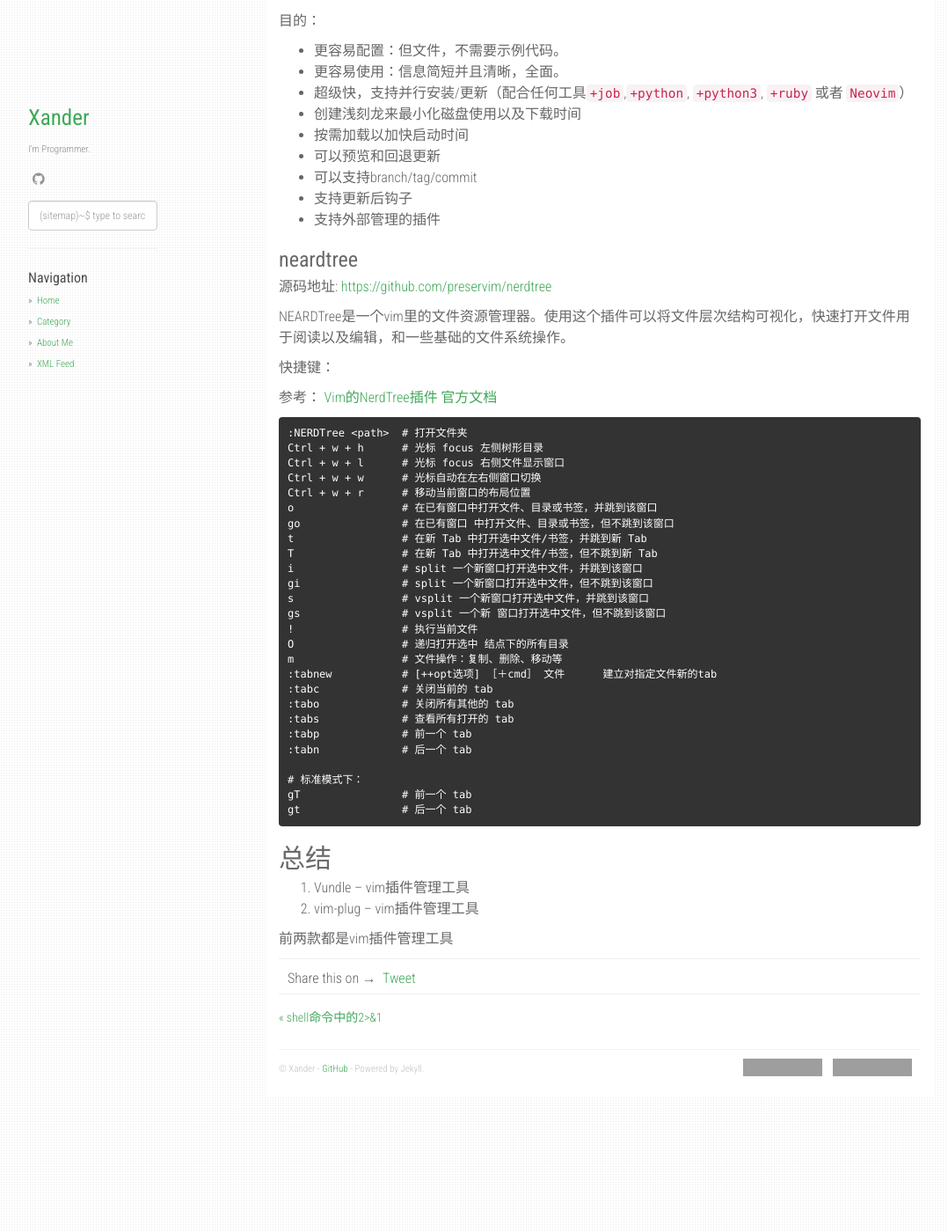
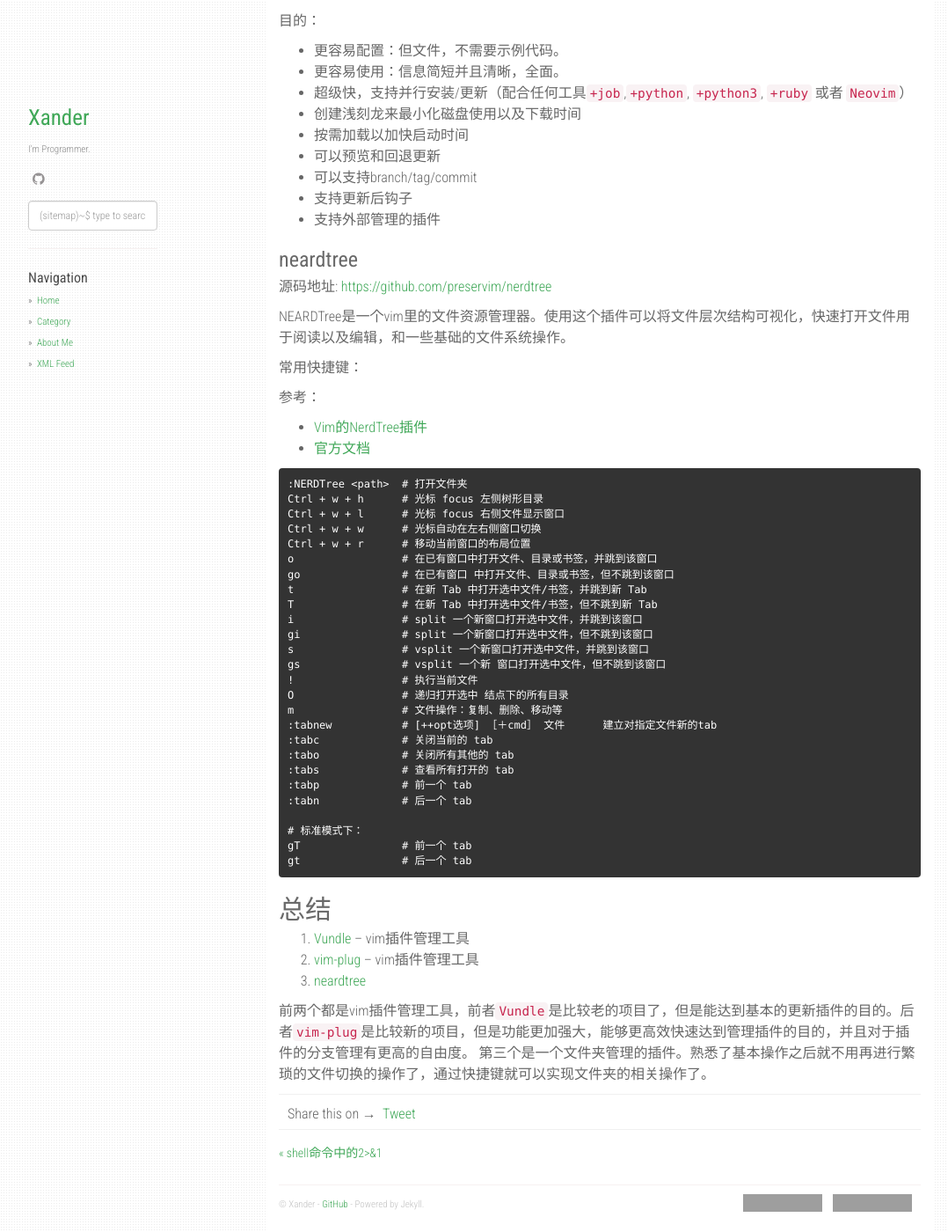
Before and after one commit to cherubic/cherubic.github.io, a Jekyll site: the page built from _posts/2022-07-27-vim插件(1).md, in a window 1280 px wide and 1400 px high, scrolled down 841 px. Shown: the whole window at 88% size, without its empty margins (53-1131 px from the left). Built offline with Jekyll 4.4.1, drawn with Linux system fonts in a browser that asks for light colours; nearby versions of some CDN libraries; comment, search, counter and statistics services are not loaded; some of the changed text lies outside the part shown; grey boxes are pictures that could not be loaded.

Commit message:
feat: 完成vim plugin第一篇文章

````diff
--- a/_posts/2022-07-27-vim插件(1).md
+++ b/_posts/2022-07-27-vim插件(1).md
@@ -60,11 +60,12 @@ Vundle目前正在经历接口改变，请保持更新来获取最新的改变
 
 NEARDTree是一个vim里的文件资源管理器。使用这个插件可以将文件层次结构可视化，快速打开文件用于阅读以及编辑，和一些基础的文件系统操作。
 
-快捷键：
+常用快捷键：
 
 参考：
-[Vim的NerdTree插件](https://segmentfault.com/a/1190000015143474)
-[官方文档](https://github.com/preservim/nerdtree/blob/master/doc/NERDTree.txt)
+
+- [Vim的NerdTree插件](https://segmentfault.com/a/1190000015143474)
+- [官方文档](https://github.com/preservim/nerdtree/blob/master/doc/NERDTree.txt)
 
 ```
 :NERDTree <path>  # 打开文件夹
@@ -98,7 +99,9 @@ gt                # 后一个 tab
 
 ## 总结
 
-1. Vundle -- vim插件管理工具
-2. vim-plug -- vim插件管理工具
+1. [Vundle](#vundle) -- vim插件管理工具
+2. [vim-plug](#vim-plug) -- vim插件管理工具
+3. [neardtree](#neardtree)
 
-前两款都是vim插件管理工具
+前两个都是vim插件管理工具，前者`Vundle`是比较老的项目了，但是能达到基本的更新插件的目的。后者`vim-plug`是比较新的项目，但是功能更加强大，能够更高效快速达到管理插件的目的，并且对于插件的分支管理有更高的自由度。
+第三个是一个文件夹管理的插件。熟悉了基本操作之后就不用再进行繁琐的文件切换的操作了，通过快捷键就可以实现文件夹的相关操作了。
````
Also changed, not shown: other parts of _posts/2022-07-27-vim插件(1).md (+1 -1 lines).
